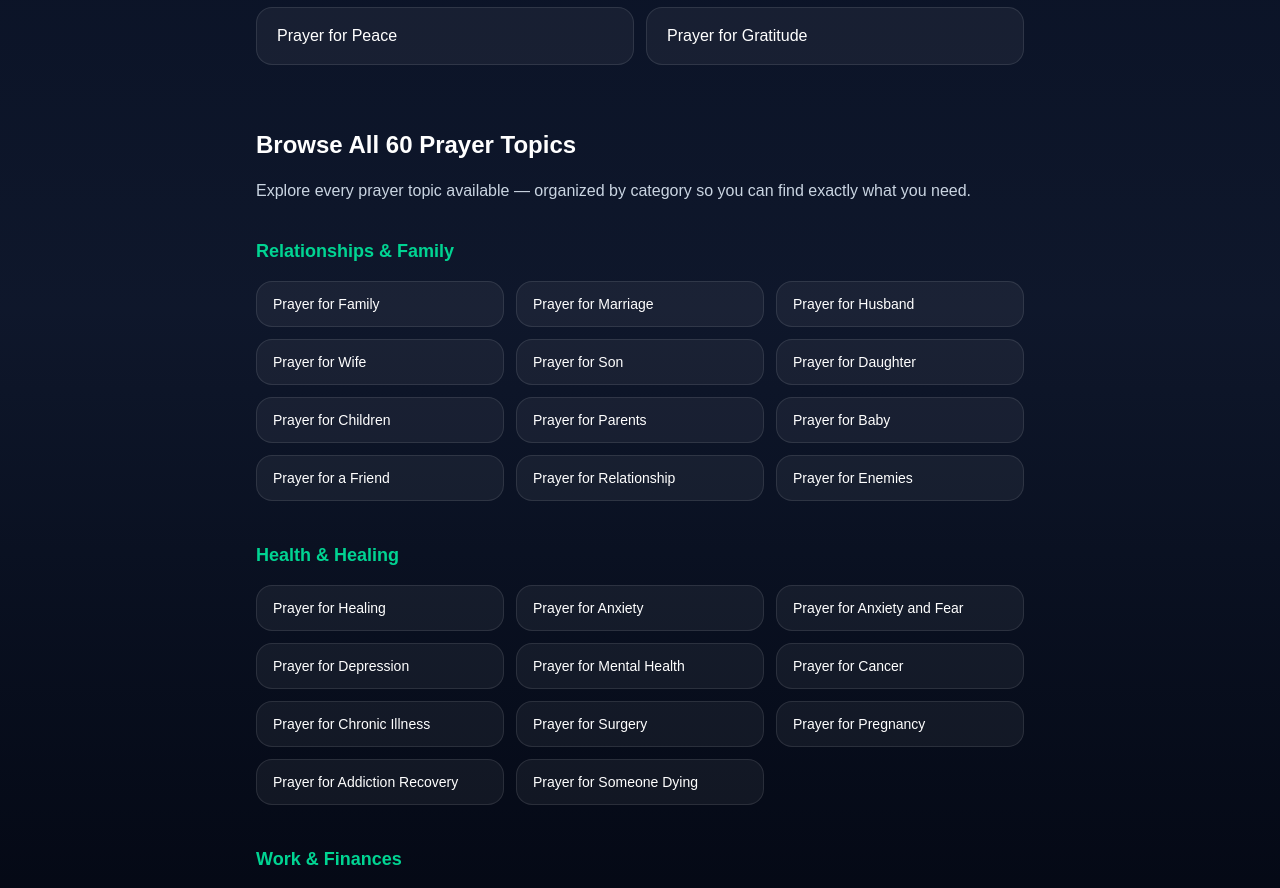
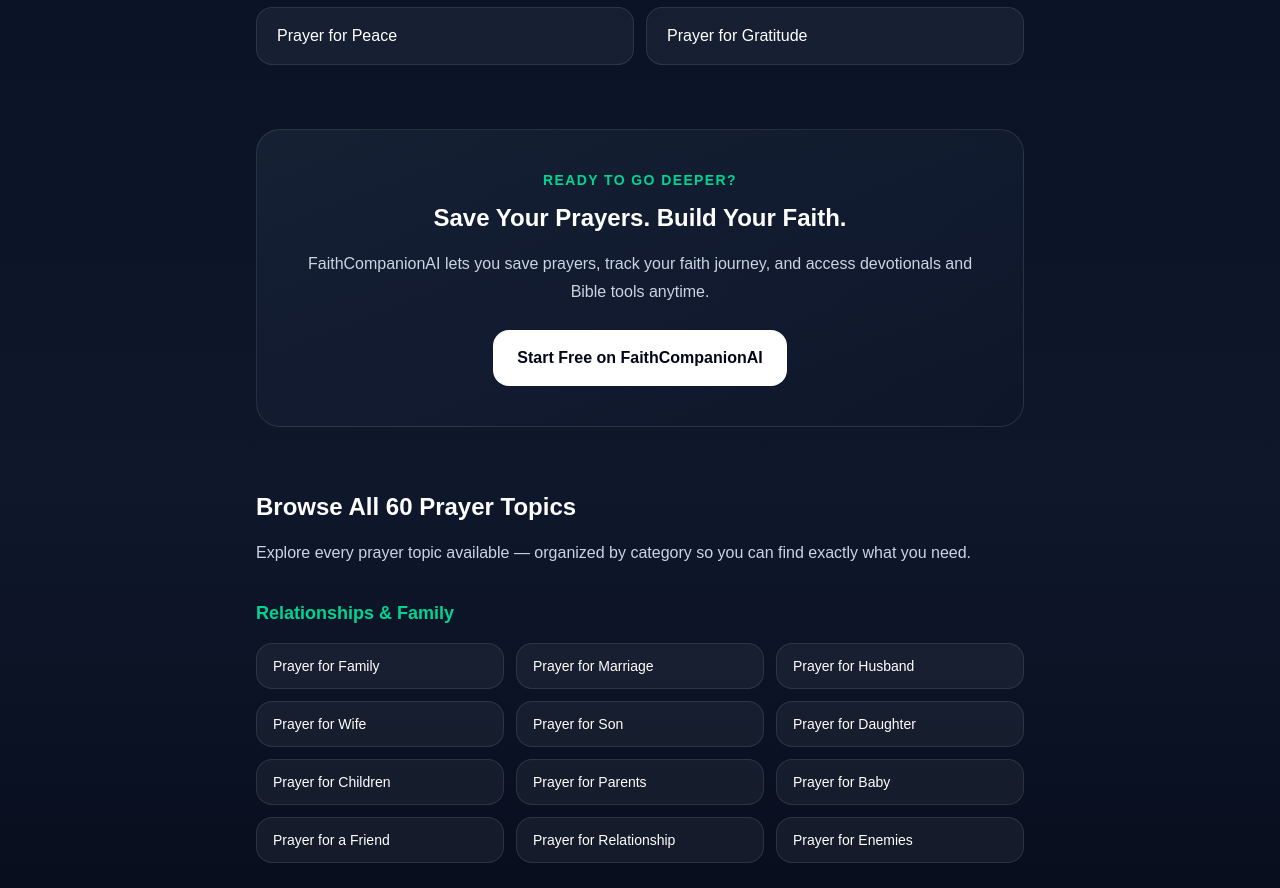
Before and after one commit to Tunjilor/prayergeneratorai, a Next.js app: page / in a window 1280 px wide. Shown: the part 1540-2428 px from the top of the page. Built offline with nearby package versions, Linux system fonts and the light colour scheme.

Commit message:
feat: add mid-page CTA section

```diff
--- a/app/page.tsx
+++ b/app/page.tsx
@@ -489,6 +489,25 @@
             ))}
           </div>
 
+          <div className="mt-16 rounded-3xl border border-white/10 bg-gradient-to-br from-slate-800/60 to-slate-900/60 px-8 py-10 text-center">
+            <p className="text-sm font-semibold uppercase tracking-widest text-emerald-400">
+              Ready to go deeper?
+            </p>
+            <h2 className="mt-3 text-2xl font-bold text-white">
+              Save Your Prayers. Build Your Faith.
+            </h2>
+            <p className="mt-4 leading-7 text-slate-300">
+              FaithCompanionAI lets you save prayers, track your faith journey,
+              and access devotionals and Bible tools anytime.
+            </p>
+            <a
+              href="https://faithcompanionai.com"
+              className="mt-6 inline-block rounded-2xl bg-white px-6 py-4 font-semibold text-slate-950 transition hover:bg-slate-200"
+            >
+              Start Free on FaithCompanionAI
+            </a>
+          </div>
+
           <h2 className="mt-16 text-2xl font-bold text-white">
             Browse All 60 Prayer Topics
           </h2>
```
